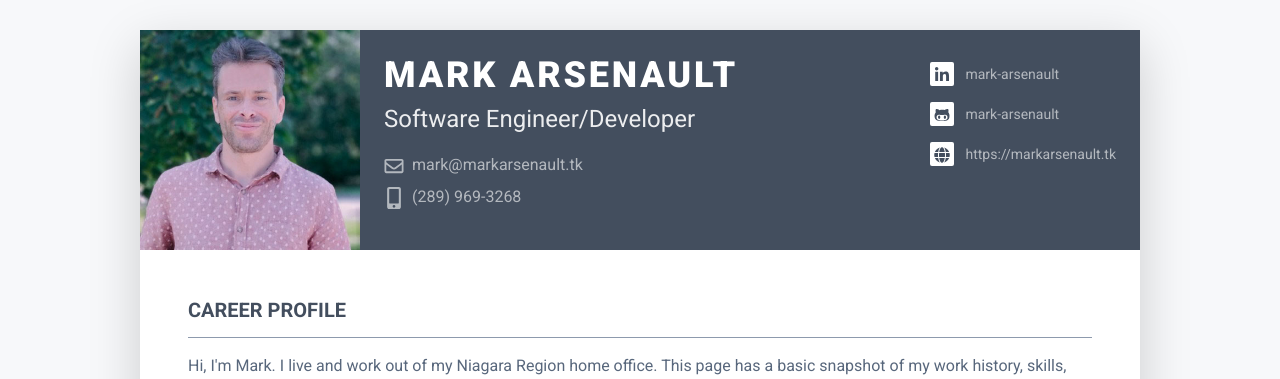
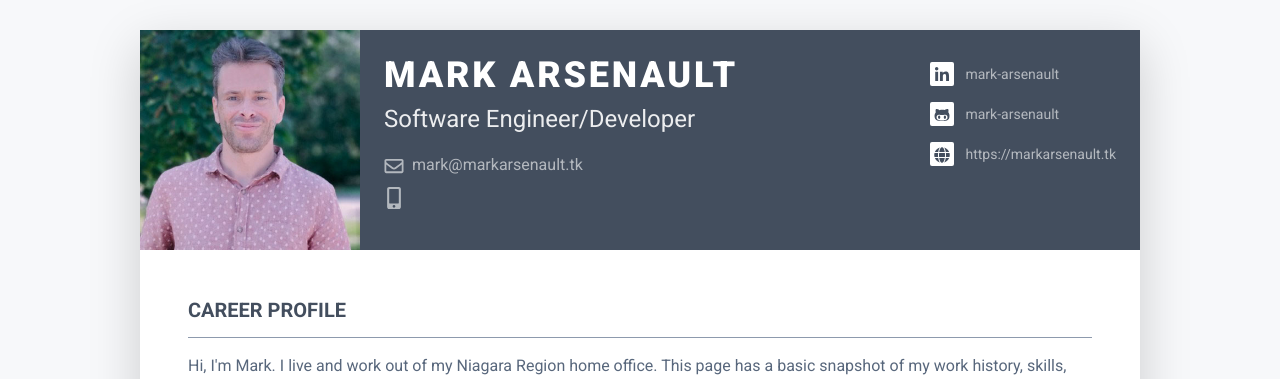
Before and after one commit to mark-arsenault/mark-arsenault.github.io, a Jekyll site: the page built from index.markdown, in a window 1280 px wide and 900 px high. Shown: the top 379 px of the window. Built offline with Jekyll 4.4.1, drawn with Linux system fonts in a browser that asks for light colours; nearby versions of some CDN libraries.

Commit message:
removed phone number

```diff
--- a/_data/data.yml
+++ b/_data/data.yml
@@ -2,7 +2,7 @@
 header:
   avatar: profile.jpg
   email: mark@markarsenault.tk
-  phone: (289) 969-3268
+  phone:
   website: https://markarsenault.tk
   linkedin: mark-arsenault
   github: mark-arsenault
```
